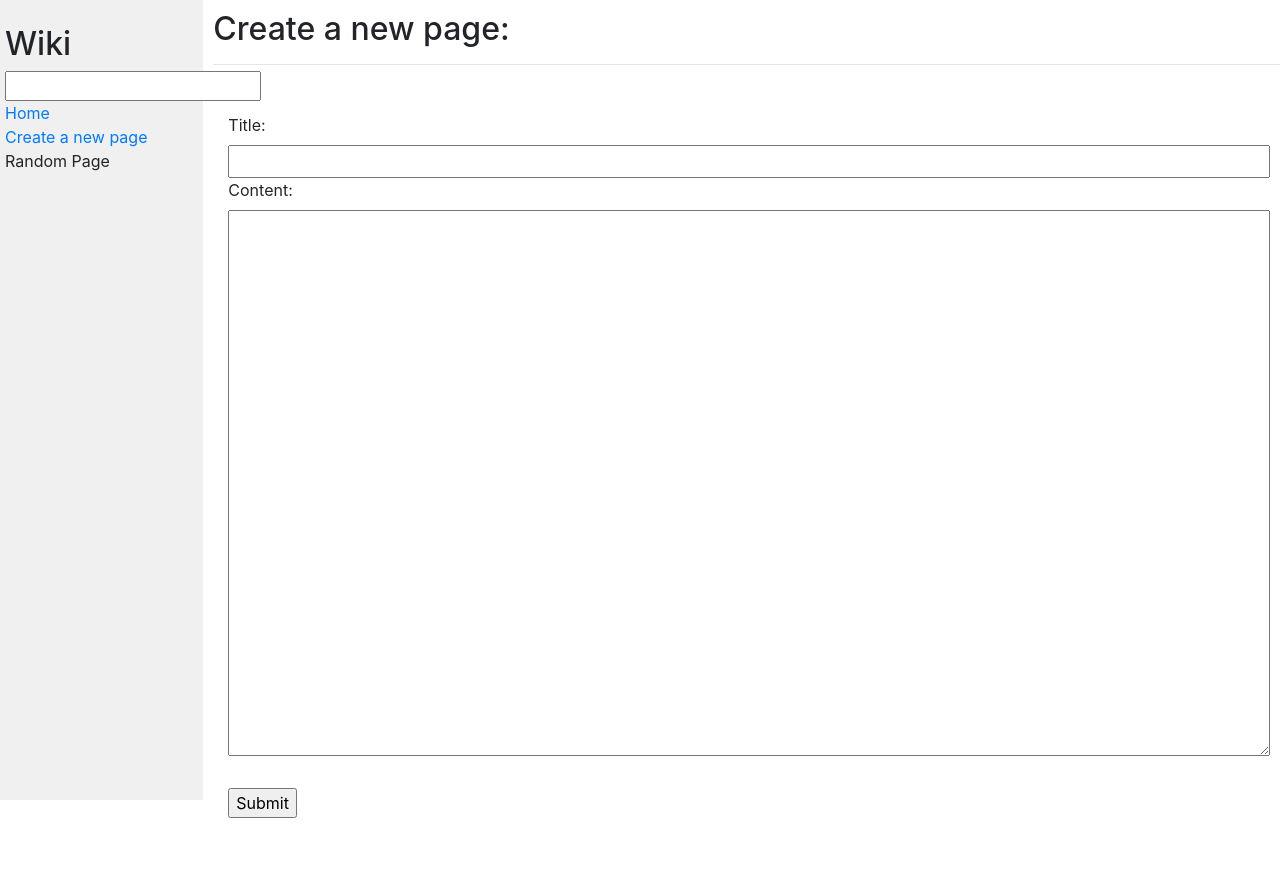
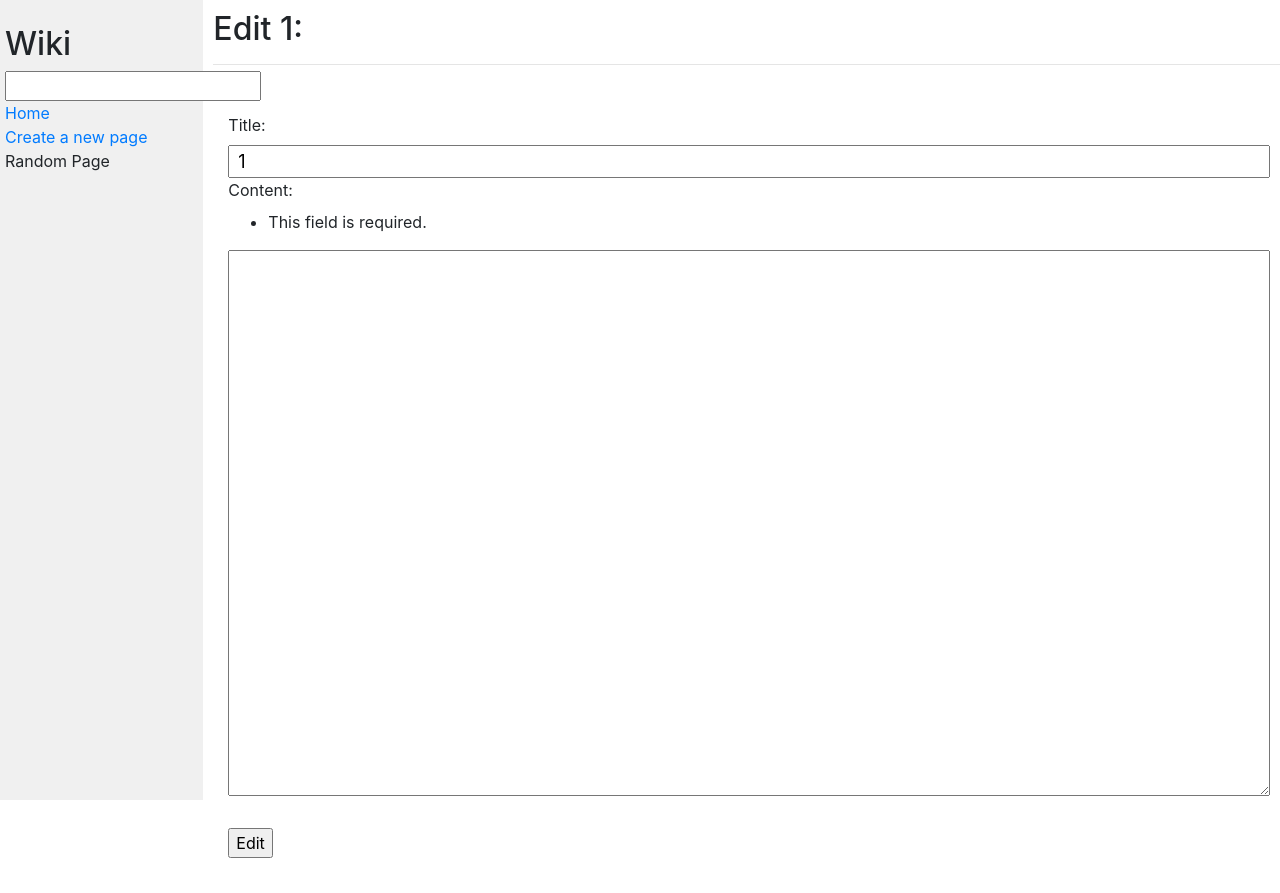
Before and after one commit to mohamedadnane8/Wiki, a Django app: page /wiki/edit/1/ in a window 1280 px wide. Run offline with Django 3.2, Linux system fonts and the light colour scheme; some libraries are stand-ins or nearby versions.

Commit message:
finished the edit page

```diff
--- a/wikipedia/encyclopedia/templates/encyclopedia/edit.html
+++ b/wikipedia/encyclopedia/templates/encyclopedia/edit.html
@@ -9,12 +9,12 @@
 
 {% endblock %}
 {% block body %}
-    <h2>Create a new page:</h2>
+    <h2>Edit {{title}}:</h2>
     <hr>
-      <form action="{% url 'encyclopedia:' %}" method="post"  class="container">
+      <form action="{% url 'encyclopedia:edit' title=title %}" method="post"  class="container">
           {% csrf_token %}
           {{ createform }}
-          <input type="submit">
+          <input type="submit" value="Edit">
       </form>
 
 {% endblock %}
--- a/wikipedia/encyclopedia/urls.py
+++ b/wikipedia/encyclopedia/urls.py
@@ -5,8 +5,8 @@ from . import views
 app_name = "encyclopedia"
 urlpatterns = [
     path("", views.index, name="index"),
-    path("<str:title>/", views.entryPage, name="entry"),
     path("search/", views.searchEntry, name="search"),
     path("create/", views.create, name="create"),
     path("edit/<str:title>/", views.edit, name="edit"),
+    path("<str:title>/", views.entryPage, name="entry"),
 ]
--- a/wikipedia/encyclopedia/util.py
+++ b/wikipedia/encyclopedia/util.py
@@ -1,5 +1,5 @@
 import re
-
+import os
 from django.core.files.base import ContentFile
 from django.core.files.storage import default_storage
 
@@ -77,3 +77,10 @@ def save(title, text):
     # This can be used  for saving and
     f = default_storage.open(f"entries/{title}.md", "wb")
     f.write(text.encode("utf-8"))
+
+
+def edit(old_title, title, text):
+    # This can be used  for saving and
+    f = default_storage.open(f"entries/{old_title}.md", "wb")
+    f.write(text.encode("utf-8"))
+    os.rename(f"entries/{old_title}.md", f"entries/{title}.md")
--- a/wikipedia/encyclopedia/views.py
+++ b/wikipedia/encyclopedia/views.py
@@ -62,7 +62,6 @@ def create(request):
         if form.is_valid():
             title = form.cleaned_data["title"]
             content = form.cleaned_data["content"]
-            print("ATTTENENNTJDJJSJJD]n]n]\n\n\n\n\n\n\n\n\n")
             print(title)
             if util.is_exist(title):
                 return render(
@@ -78,16 +77,33 @@ def create(request):
 
 
 def edit(request, title):
-    if request.method == "post":
-        pass
+    # in case a post request was sent.
+    # we will save the file once again and redirect to the entry page.
+    print("\n\n\n yeess mmmeennn")
+
+    if request.method == "POST":
+        form = entryForms.CreateForm(request.POST)
+
+        if form.is_valid():
+            print(title)
+
+            new_content = form.cleaned_data["content"]
+            new_title = form.cleaned_data["title"]
+
+            util.edit(title, new_title, new_content)
+            return redirect("encyclopedia:entry", title=new_title)
+
+    # this is not post request, so we will render the page.
     entry = util.get_entry(title)
     if title:
+        form = entryForms.CreateForm()
+        form = entryForms.CreateForm({"content": entry, "title": title,})
         return render(
             request,
             "encyclopedia/edit.html",
             {
                 "form": entryForms.SearchForm(),
-                "createform": entryForms.CreateForm(),
+                "createform": form,
                 "title": title,
                 "entry": entry,
             },
--- a/wikipedia/entries/1.md
+++ b/wikipedia/entries/21.md
@@ -3,3 +3,4 @@ a1
 1
 1
 11
+222222
```
Also changed, not shown: wikipedia/entries/QUIZ.md (added, +1 -0 lines), wikipedia/entries/asdsad.md (+2 -0 lines).
